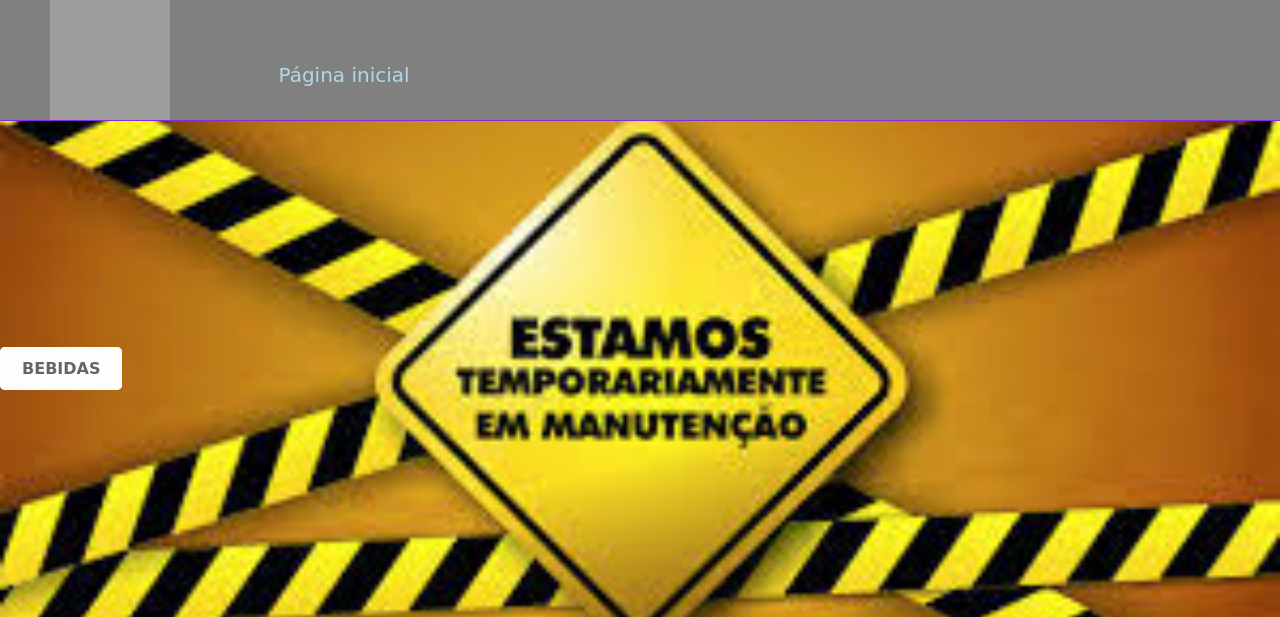
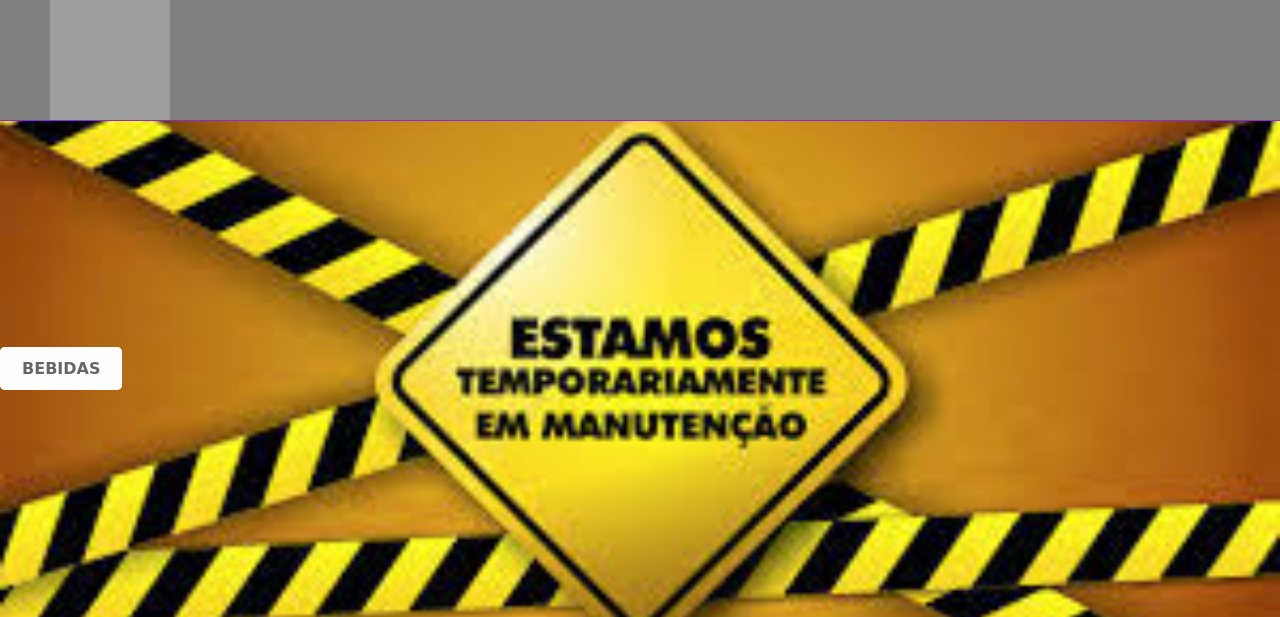
Before and after one commit to thombaum/projeto-final-cpw1, a PHP site: page /bebidas.html in a window 1280 px wide, with the pointer over the restyled element. Shown: the top 617 px of the page. Run offline with PHP 8.4, Linux system fonts and the light colour scheme; some libraries are stand-ins or nearby versions; grey boxes are pictures that could not be loaded.

Commit message:
cor mudança

```diff
--- a/css/bebidas.css
+++ b/css/bebidas.css
@@ -58,7 +58,7 @@ nav:after{
 	transition: .5s;
 }
 .nav-container li a:hover{
-	color:lightblue;
+	color:gray;
 }
 /*header*/
 header{
```
